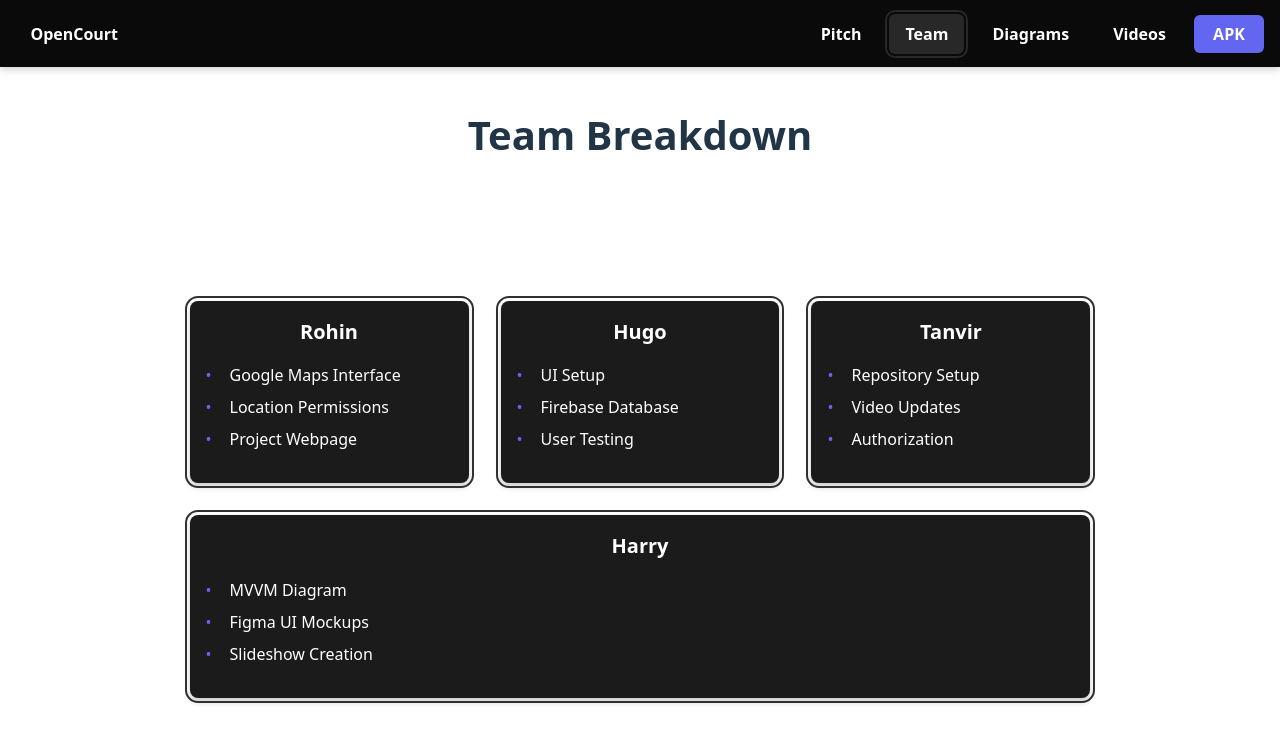
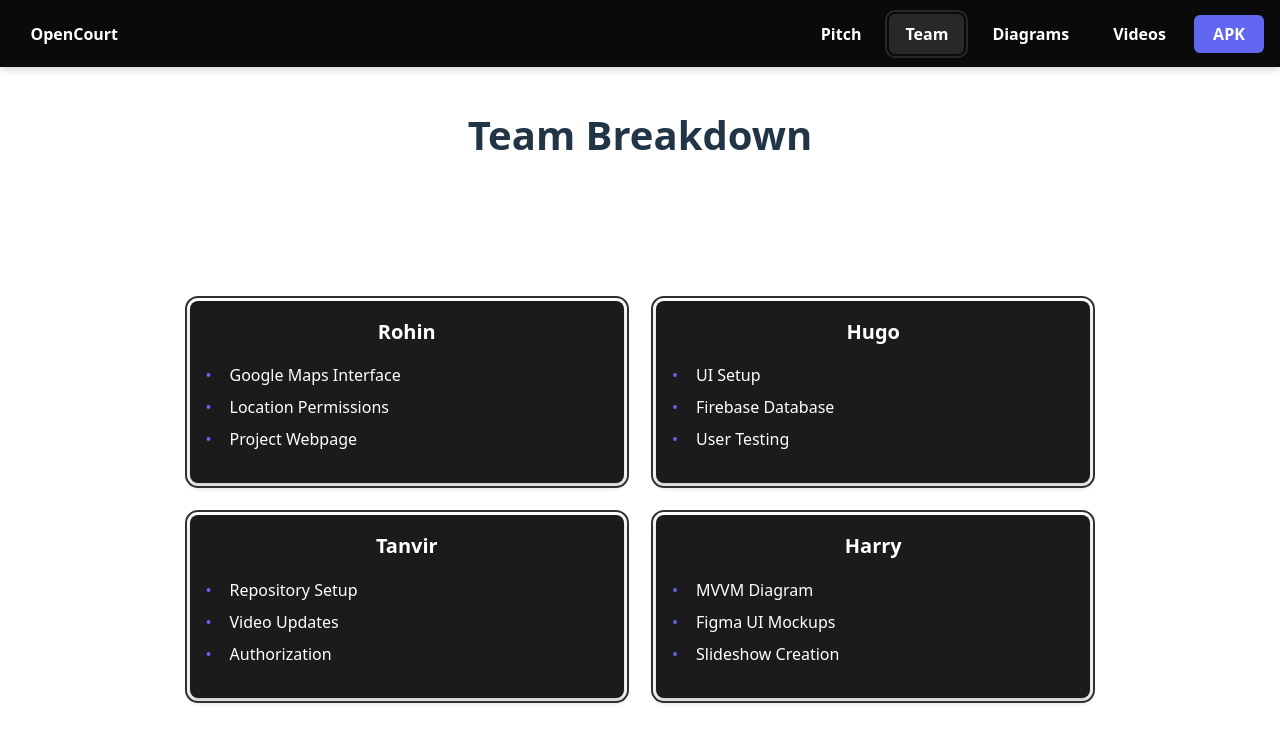
Before and after one commit to rohin19/opencourt-site, a React (Vite) app in the folder frontend/: page /team in a window 1280 px wide. Shown: the top 742 px of the page. Built offline with nearby package versions, Linux system fonts and the light colour scheme.

Commit message:
fixed it idk

```diff
--- a/frontend/src/styles/Team.css
+++ b/frontend/src/styles/Team.css
@@ -5,19 +5,16 @@ h1 {
 
 .team-cards {
   display: flex;
-  justify-content: center; /* Adjusted to distribute cards evenly */
+  justify-content: center; /* Center the cards equally */
   align-items: flex-start;
   gap: 2rem; /* Maintain spacing between cards */
   padding: 1rem;
   flex-wrap: wrap; /* Allow cards to wrap to the next row */
 }
 
-.card h2 {
-    text-align: center;
-}
-
 .card {
-  flex: 1 0 200px; /* Ensure all cards are the same size */
+  flex: 1 1 250px; /* two cards per row */
+  max-width: calc(50% - 2rem);
   outline: 2px solid #303030;
   outline-offset: 3px;
   border-radius: 8px;
@@ -28,10 +25,10 @@ h1 {
 }
 
 .card h2 {
+  text-align: center;
   margin-top: 0;
   font-size: 1.25rem;
   color: #ffffff;
-
 }
 
 .card ul {
```
